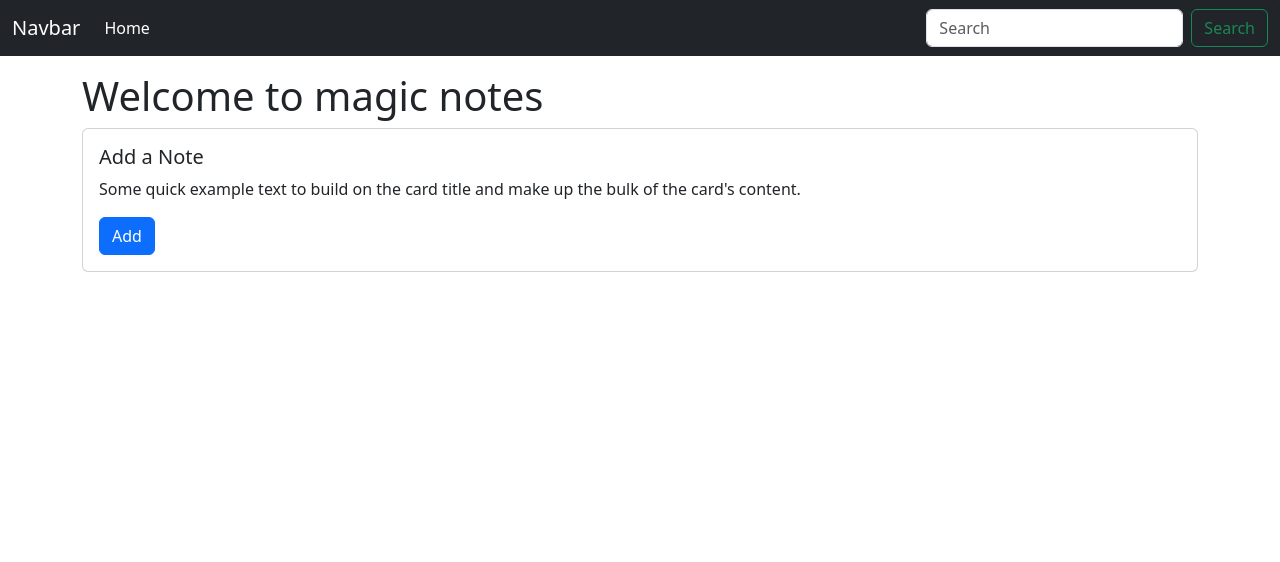
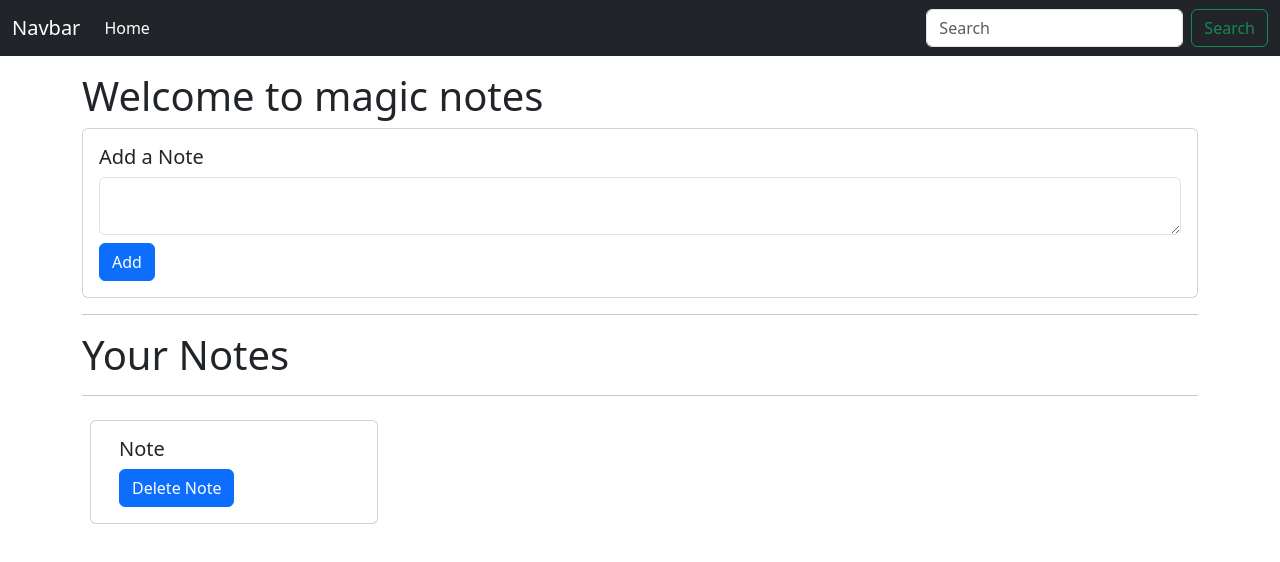
Before and after one commit to Vipul-045/AddNote, a plain HTML site: page index.html in a window 1280 px wide. Drawn offline with nearby package versions, Linux system fonts and the light colour scheme.

Commit message:
added more feature

```diff
--- a/index.html
+++ b/index.html
@@ -1,16 +1,19 @@
 <!DOCTYPE html>
 <html lang="en">
+
 <head>
   <meta charset="UTF-8">
   <meta name="viewport" content="width=device-width, initial-scale=1.0">
   <title>Notes App</title>
   <link rel="stylesheet" href="https://cdn.jsdelivr.net/npm/bootstrap@5.3.0/dist/css/bootstrap.min.css">
 </head>
+
 <body>
   <nav class="navbar navbar-expand-lg bg-dark navbar-dark body-tertiary">
     <div class="container-fluid">
       <a class="navbar-brand" href="#">Navbar</a>
-          <button class="navbar-toggler" type="button" data-bs-toggle="collapse" data-bs-target="#navbarSupportedContent" aria-controls="navbarSupportedContent" aria-expanded="false" aria-label="Toggle navigation">
+      <button class="navbar-toggler" type="button" data-bs-toggle="collapse" data-bs-target="#navbarSupportedContent"
+        aria-controls="navbarSupportedContent" aria-expanded="false" aria-label="Toggle navigation">
         <span class="navbar-toggler-icon"></span>
       </button>
       <div class="collapse navbar-collapse" id="navbarSupportedContent">
@@ -32,12 +35,29 @@
     <div class="card" style>
       <div class="card-body">
         <h5 class="card-title">Add a Note</h5>
-              <p class="card-text">Some quick example text to build on the card title and make up the bulk of the card's content.</p>
-              <button href="#" class="btn btn-primary">Add</button>
+        <div class="form-floating">
+          <textarea class="my-2 form-control" id="Addtxt"></textarea>
+        </div>
+        <button href="#" class="btn btn-primary" id="Addbtn">Add</button>
       </div>
     </div>
+
+    <hr>
+    <h1>Your Notes</h1>
+    <hr>
+
+    <div class="row container-fluid" id="notes">
+      <div class="my-2 mx-2 card" style="width: 18rem;">
+        <div class="card-body">
+          <h5 class="card-title">Note</h5>
+          <a href="#" class="btn btn-primary"> Delete Note</a>
         </div>
-    <script>https://cdn.jsdelivr.net/npm/bootstrap@5.3.0/dist/js/bootstrap.bundle.min.js</script>
+      </div>
+
+    </div>
+  </div>
+
   <script src="JS/app.js"></script>
 </body>
+
 </html>
```
Lines whose indentation alone changed are shown as unchanged.
